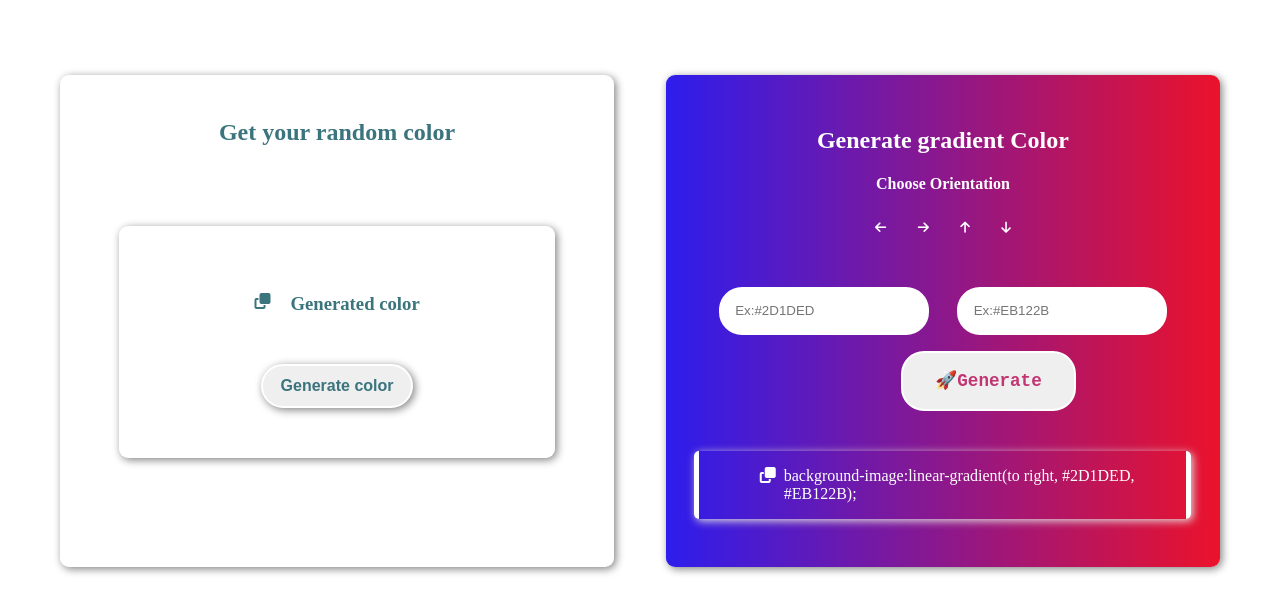
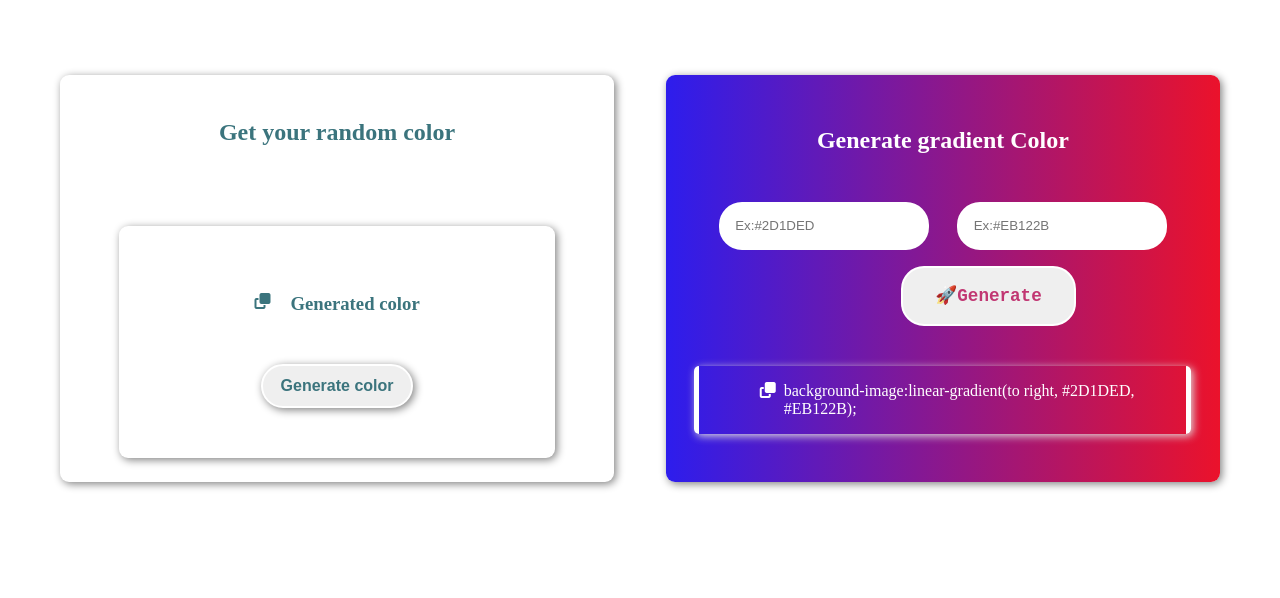
Before and after one commit to pandey03muskan/pandey03muskan.github.io, a plain HTML site: page PlayWithColors/index.html in a window 1280 px wide. Shown: the part 202-800 px from the top of the page. Drawn offline with Linux system fonts and the light colour scheme.

Commit message:
Update index.html

```diff
--- a/PlayWithColors/index.html
+++ b/PlayWithColors/index.html
@@ -36,13 +36,13 @@
     <div class="gradient">
         <div class="container">
             <h2>Generate gradient Color</h2>
-            <h4 align="center">Choose Orientation</h4>
+<!--             <h4 align="center">Choose Orientation</h4>
             <div class="Orientation">
                <div class="Orientationbox"><i class="fa-solid fa-arrow-left icon"></i></div>
                <div class="Orientationbox"><i class="fa-solid fa-arrow-right icon"></i></div>
                <div class="Orientationbox"><i class="fa-solid fa-arrow-up icon"></i></div>
                <div class="Orientationbox"><i class="fa-solid fa-arrow-down icon"></i></div>
-            </div>
+            </div> -->
             <div class="inputbox">
             <div><input type="text" value="" class="first" placeholder="Ex:#2D1DED"></div>
             <div><input class="second" type="text" value="" placeholder="Ex:#EB122B"></div>
```
